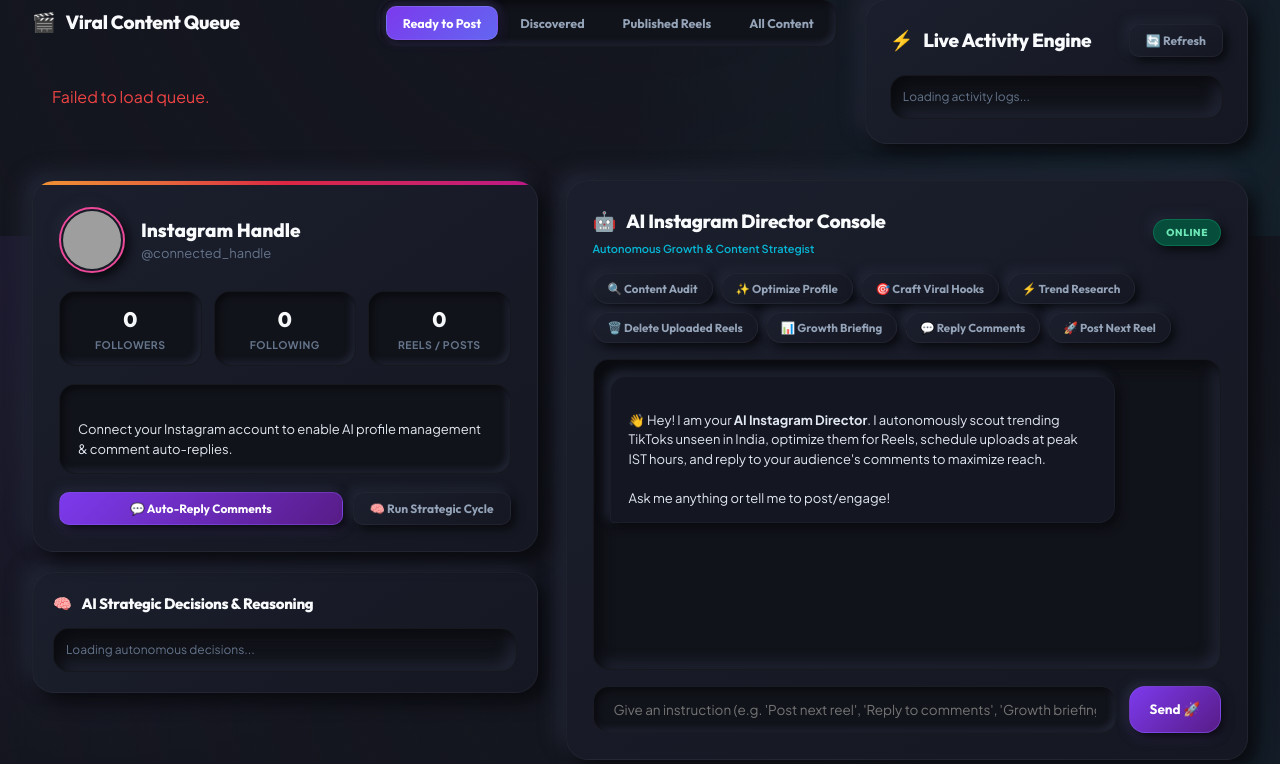
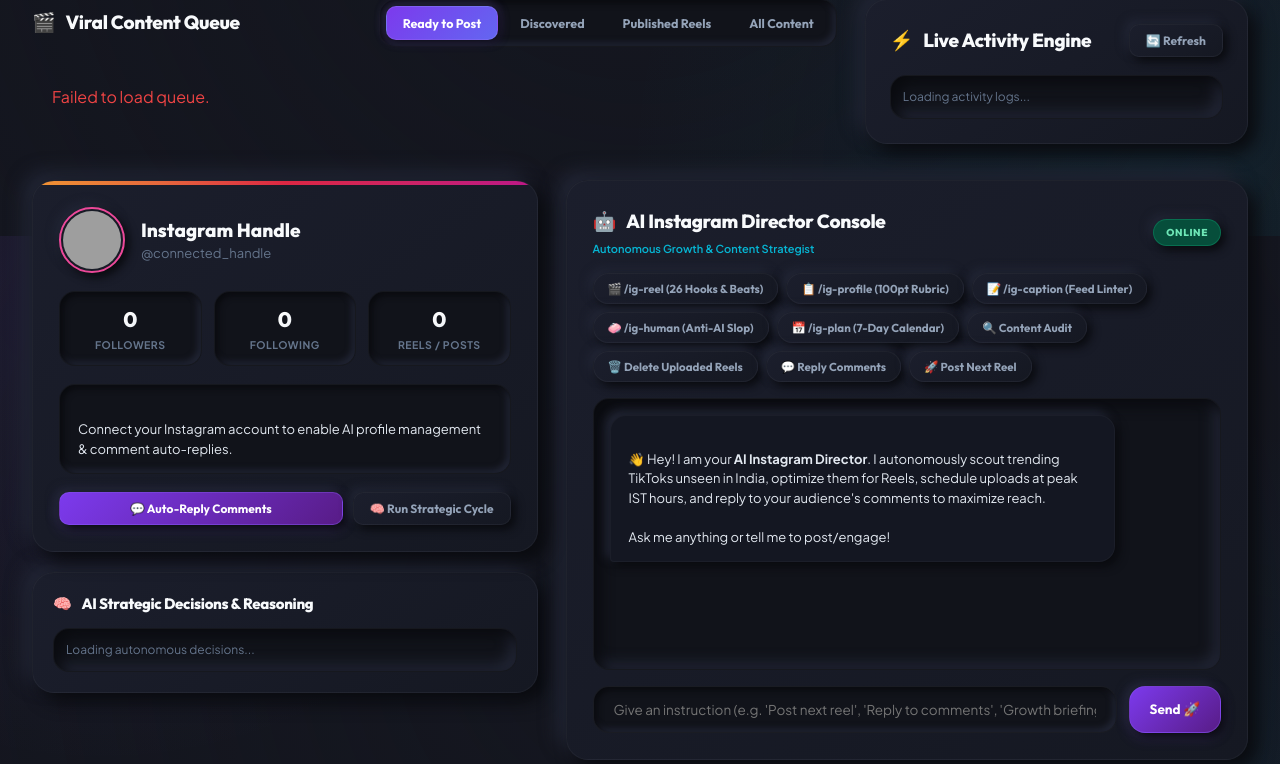
Before and after one commit to luckyprasad10/viralreel-agent, a Python web app: template templates/index.html in a window 1280 px wide. Shown: the part 564-1328 px from the top of the page. Run offline with Jinja, Linux system fonts and the light colour scheme; the template is opened without the code that fills it, so the values that code supplies are empty; grey boxes are pictures that could not be loaded.

Commit message:
Update templates/index.html

```diff
--- a/templates/index.html
+++ b/templates/index.html
@@ -226,14 +226,15 @@
                     <span class="status-badge status-ready" style="font-size: 10px;">ONLINE</span>
                 </div>
 
-                <!-- Quick Prompt Pills -->
+                <!-- Quick Prompt Pills (Powered by instagram-agent-skill) -->
                 <div class="prompt-chips-row" style="flex-wrap: wrap; gap: 8px;">
+                    <button class="prompt-chip" onclick="sendQuickPrompt('/ig-reel')">🎬 /ig-reel (26 Hooks & Beats)</button>
+                    <button class="prompt-chip" onclick="sendQuickPrompt('/ig-profile')">📋 /ig-profile (100pt Rubric)</button>
+                    <button class="prompt-chip" onclick="sendQuickPrompt('/ig-caption')">📝 /ig-caption (Feed Linter)</button>
+                    <button class="prompt-chip" onclick="sendQuickPrompt('/ig-human')">🧼 /ig-human (Anti-AI Slop)</button>
+                    <button class="prompt-chip" onclick="sendQuickPrompt('/ig-plan')">📅 /ig-plan (7-Day Calendar)</button>
                     <button class="prompt-chip" onclick="sendQuickPrompt('Perform a complete content and profile audit on my Instagram handle')">🔍 Content Audit</button>
-                    <button class="prompt-chip" onclick="sendQuickPrompt('Optimize my Instagram profile bio, name, and conversion strategy')">✨ Optimize Profile</button>
-                    <button class="prompt-chip" onclick="sendQuickPrompt('Generate 5 viral scroll-stopping hooks for my next Reels')">🎯 Craft Viral Hooks</button>
-                    <button class="prompt-chip" onclick="sendQuickPrompt('Research viral comedy trends and audience interests for Indian Gen-Z')">⚡ Trend Research</button>
                     <button class="prompt-chip" onclick="sendQuickPrompt('Delete the reels which have been uploaded')">🗑️ Delete Uploaded Reels</button>
-                    <button class="prompt-chip" onclick="sendQuickPrompt('Give me an executive growth briefing')">📊 Growth Briefing</button>
                     <button class="prompt-chip" onclick="sendQuickPrompt('Auto-reply to all recent fan comments')">💬 Reply Comments</button>
                     <button class="prompt-chip" onclick="sendQuickPrompt('Post the next highest-scoring reel now')">🚀 Post Next Reel</button>
                 </div>
```
